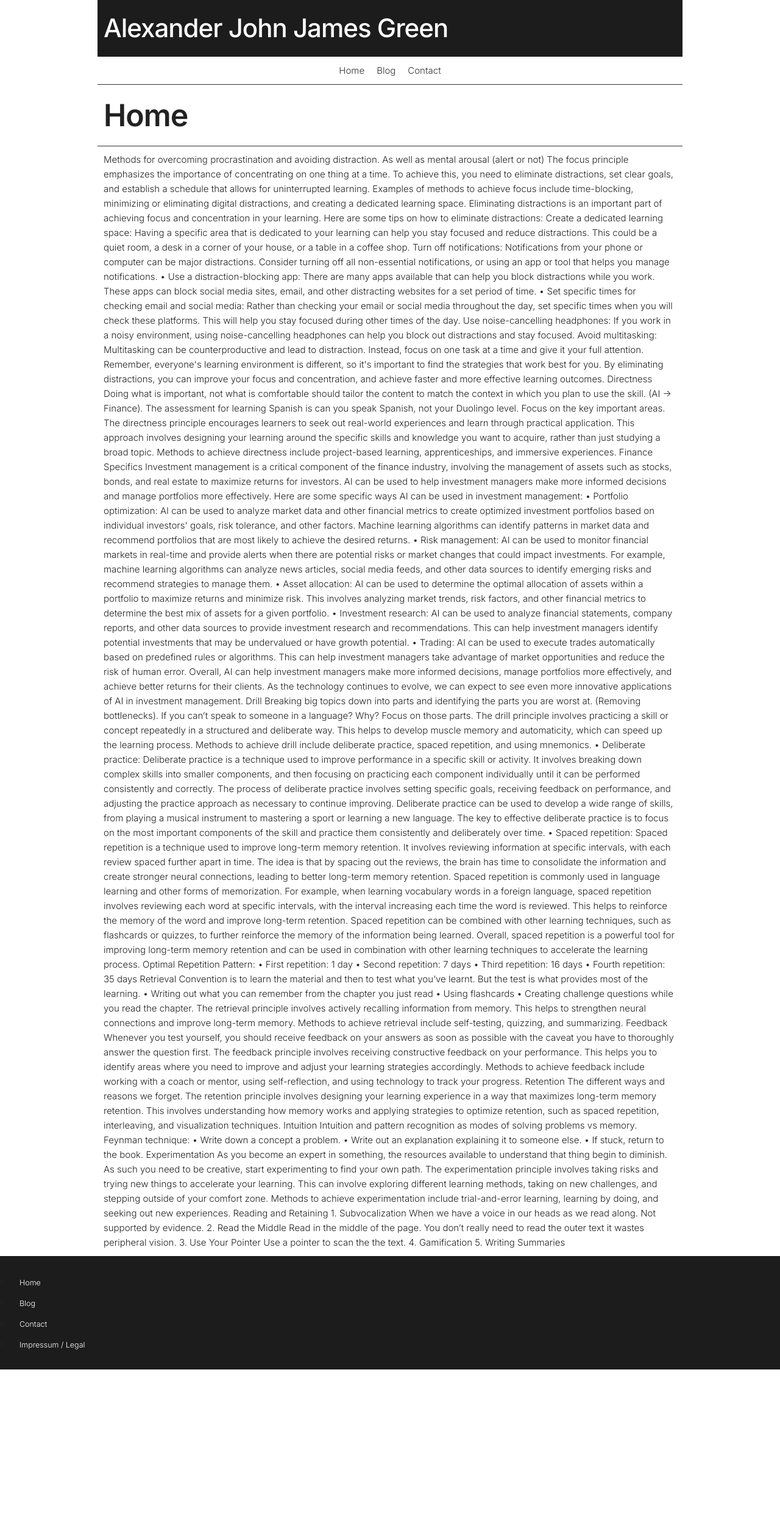
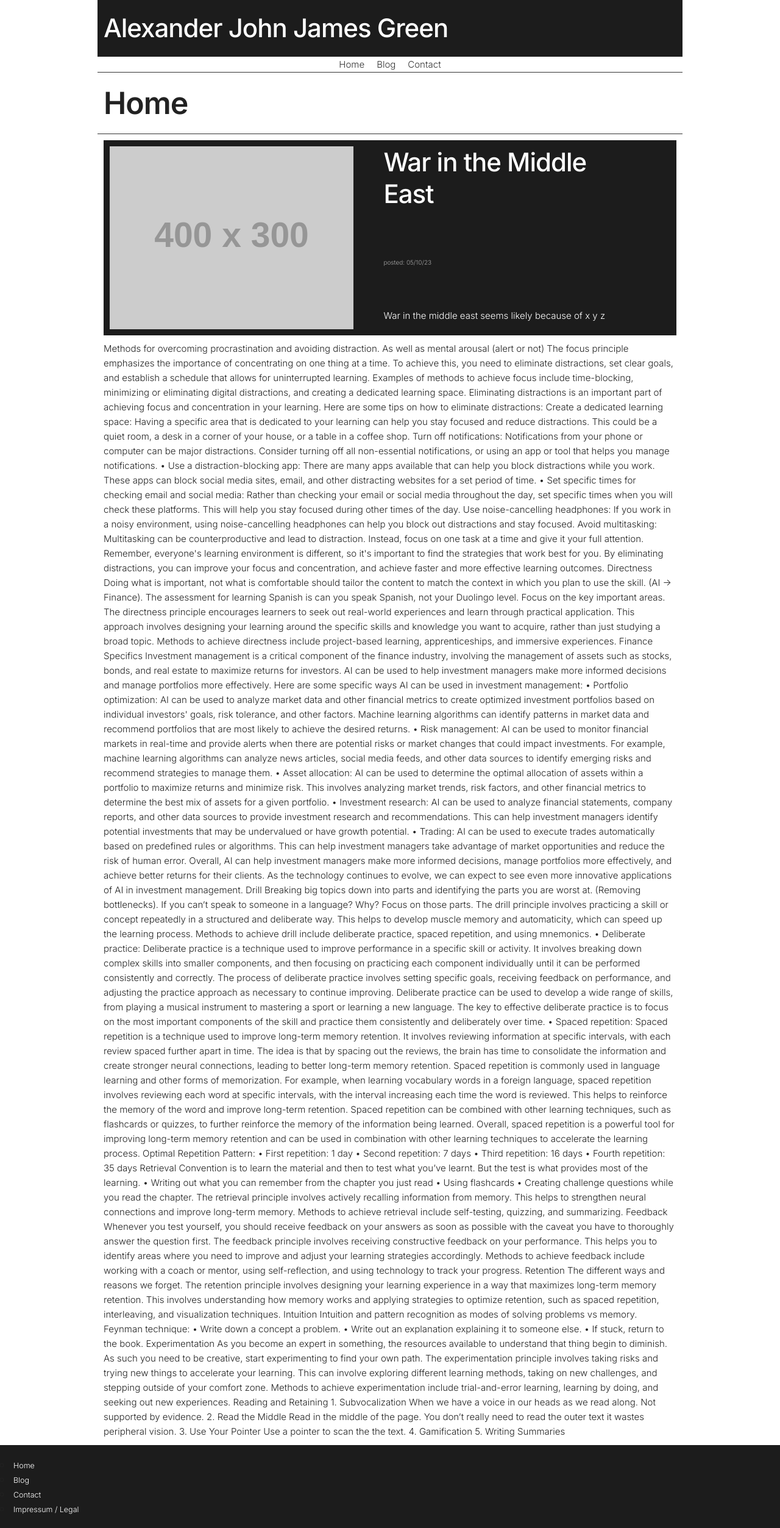
Before and after one commit to AlexJJGreen/flask_app_with_admin, a Flask app: page / in a window 1280 px wide. Shown: the whole page at 61% size. Before the commit the page ends 2246 px from the top, so only its background shows below. Run offline with Flask 3, Linux system fonts and the light colour scheme; grey boxes labelled with a size stand in for pictures from a placeholder-image service; some libraries are stand-ins or nearby versions.

Commit message:
Main Article

```diff
--- a/app/base/static/css/custom.css
+++ b/app/base/static/css/custom.css
@@ -25,17 +33,18 @@ p,
 a {
     font-family: 'Inter', sans-serif;
     font-weight: 300;
-    padding-left: 1rem;
-    padding-right: 1rem;
 }
 
 li {
-    margin-top: 1rem;
+    margin-top: 0;
+    margin-bottom: 0;
 }
 
 p {
     margin-top: 1rem;
     margin-bottom: 1rem;
+    padding-left: 1rem;
+    padding-right: 1rem;
 }
 
 /* text */
@@ -164,3 +132,80 @@ footer {
     transition: color 0.4s;
     /* Smooth transition for hover effect */
 }
+
+
+/* Article Components */
+
+.article-main-container {
+    margin: 1rem;
+    padding: 1rem;
+    display: flex;
+}
+
+.article-main-text-container {
+    height: 100%;
+    display: flex;
+    flex-direction: column;
+    justify-content: space-between;
+}
+
+.article-date-slug {
+    color: #aaa;
+    font-size: x-small;
+}
+
+.article-snippet {
+    color: #fff;
+}
+
+
+/* ####### MEDIA QUERIES ########## */
+
+@media (min-width: 768px) {
+    .horizontal-nav {
+        display: flex;
+        flex-direction: row;
+        max-height: none;
+        overflow: visible;
+    }
+
+    .menu-icon {
+        display: none;
+    }
+
+    /* prevent stacked menu when changing screen width */
+}
+
+@media (max-width: 767px) {
+
+    /* Adjust this breakpoint as needed */
+    .horizontal-nav {
+        display: none;
+        /* Initially hide the menu */
+        flex-direction: column;
+        /* Stack the links vertically */
+        overflow: hidden;
+        transition: max-height 0.3s ease-in-out;
+    }
+
+    /* Add a class for the expanded state */
+    .horizontal-nav.expanded {
+        display: flex;
+        flex-direction: column;
+        max-height: 12rem;
+        /* Adjust this value based on the maximum height your menu can take. */
+    }
+
+    .menu-icon {
+        display: block;
+        /* Show the burger icon */
+    }
+
+    .style-title {
+        font-size: 2rem;
+    }
+
+    .article-main-text-container {
+        height: auto;
+    }
+}
--- a/app/base/static/js/scripts.js
+++ b/app/base/static/js/scripts.js
@@ -6,8 +6,10 @@
         menuIcon.addEventListener("click", () => {
             if (menu.classList.contains("expanded")) {
                 menu.classList.remove("expanded");
+                menuIcon.firstChild.classList = "fa-solid fa-bars";
             } else {
                 menu.classList.add("expanded");
+                menuIcon.firstChild.classList = "fa-solid fa-minus";
             }
         });
 
--- a/app/base/templates/base.html
+++ b/app/base/templates/base.html
@@ -28,7 +28,8 @@
             </div>
             <div class="row el-underline">
                 <nav class="twelve columns">
-                    <div id="menuIcon" class="menu-icon">&#9776;</div> <!-- Burger icon -->
+                    <div id="menuIcon" class="menu-icon"><i class="fa-solid fa-bars"></i></div>
+                    <!-- Burger icon -->
                     <ul id="menu" class="horizontal-nav">
                         <li><a href="http://" target="_blank" rel="noopener noreferrer">Home</a></li>
                         <li><a href="http://" target="_blank" rel="noopener noreferrer">Blog</a></li>
@@ -47,6 +48,19 @@
                 {% endif %}
             </div>
         </div>
+        <!-- Main Article -->
+        <div class="row bg-dark article-main-container">
+            <a href="#">
+                <div class="one-half column article-main-img-container">
+                    <img class="u-max-full-width" src="https://placehold.co/400x300" alt="an img">
+                </div>
+                <div class="one-half column article-main-text-container">
+                    <h2 class="text-white">War in the Middle East</h2>
+                    <p class="article-date-slug">posted: 05/10/23</p>
+                    <p class="article-snippet">War in the middle east seems likely because of x y z</p>
+                </div>
+            </a>
+        </div>
         {% block content %}
         {% endblock %}
     </div>
@@ -62,7 +76,7 @@
         </nav>
 
     </footer>
-
+    <script src="https://kit.fontawesome.com/3c7e38d30f.js" crossorigin="anonymous"></script>
     <script src="{{ url_for('base.static', filename='js/scripts.js')}}"></script>
 </body>
 
```
Also changed, not shown: other parts of app/base/static/css/custom.css (+8 -41 lines).
